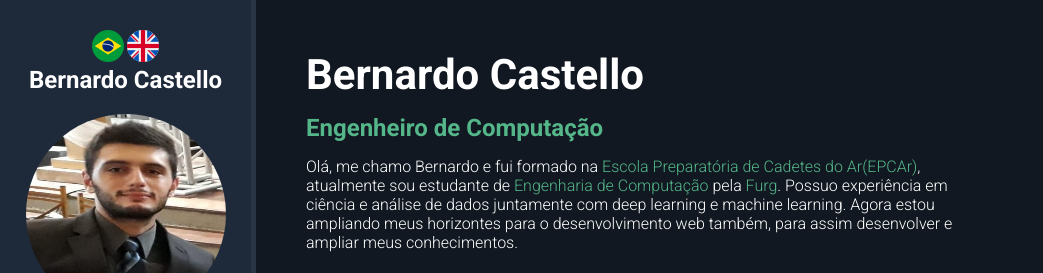
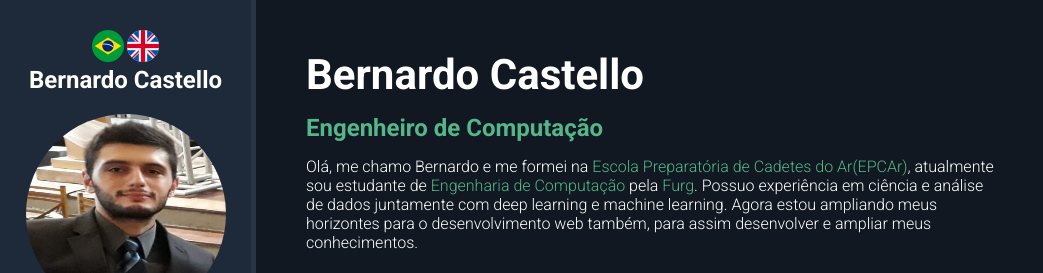
Before and after one commit to BernardoCastello/bernardocastello.github.io, a plain HTML site: page index.html in a window 1280 px wide. Shown: the top 273 px of the page, without its empty margins (0-1043 px from the left). Drawn offline with nearby package versions, Linux system fonts and the light colour scheme.

Commit message:
Update index.html

```diff
--- a/index.html
+++ b/index.html
@@ -40,7 +40,7 @@
         <section id="about-container">
             <h1 id="name"> Bernardo Castello</h1>
             <p id="title"><span class="highlight">Engenheiro de Computação</span></p>
-            <p id="text_about" class="description"> Olá, me chamo Bernardo e fui formado na <a href="https://www2.fab.mil.br/epcar/" target="_blank">
+            <p id="text_about" class="description"> Olá, me chamo Bernardo e me formei na <a href="https://www2.fab.mil.br/epcar/" target="_blank">
                 <span class="highlight">Escola Preparatória de Cadetes do Ar(EPCAr)</span></a>, atualmente sou estudante de
                 <a href="http://www.ecomp.c3.furg.br/" target="_blank"><span class="highlight">Engenharia de Computação</span></a> pela
                  <a href="https://www.furg.br/" target="_blank"><span class="highlight">Furg</span></a>. Possuo experiência em ciência e análise
```
